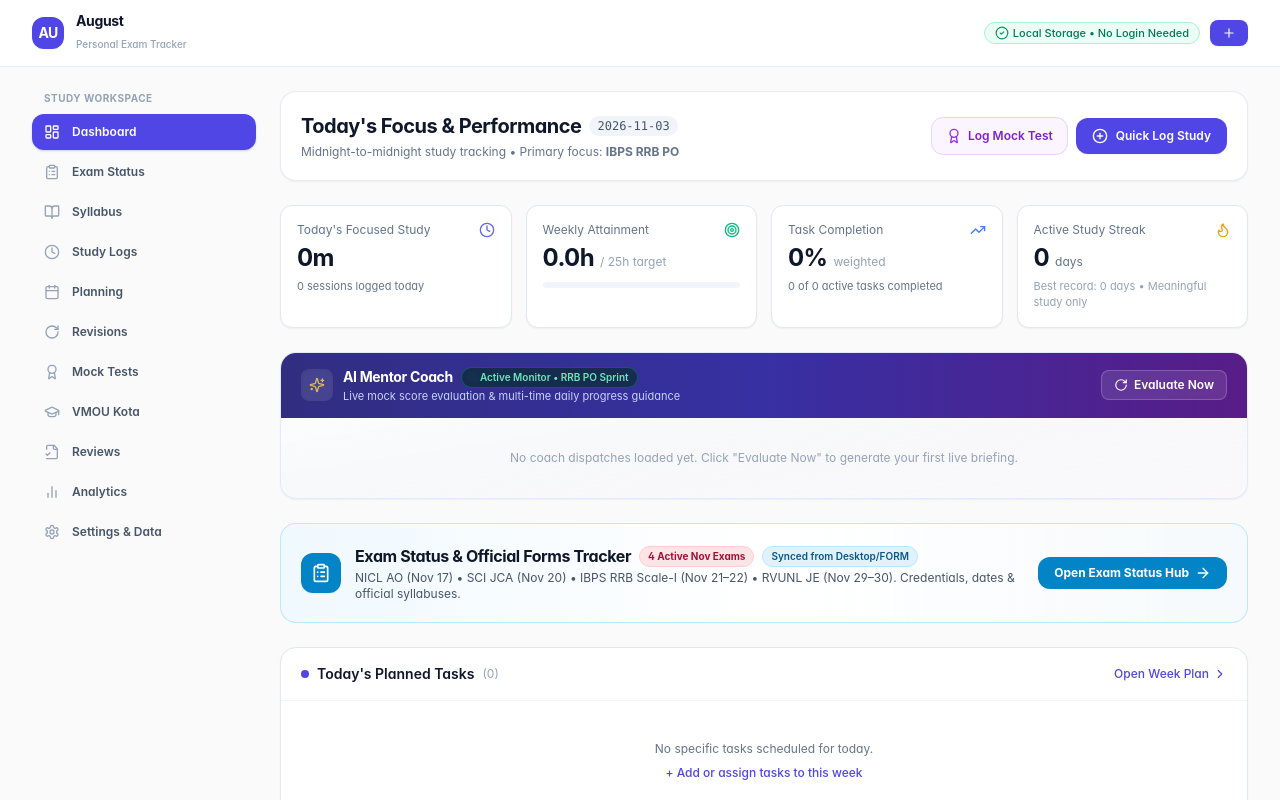
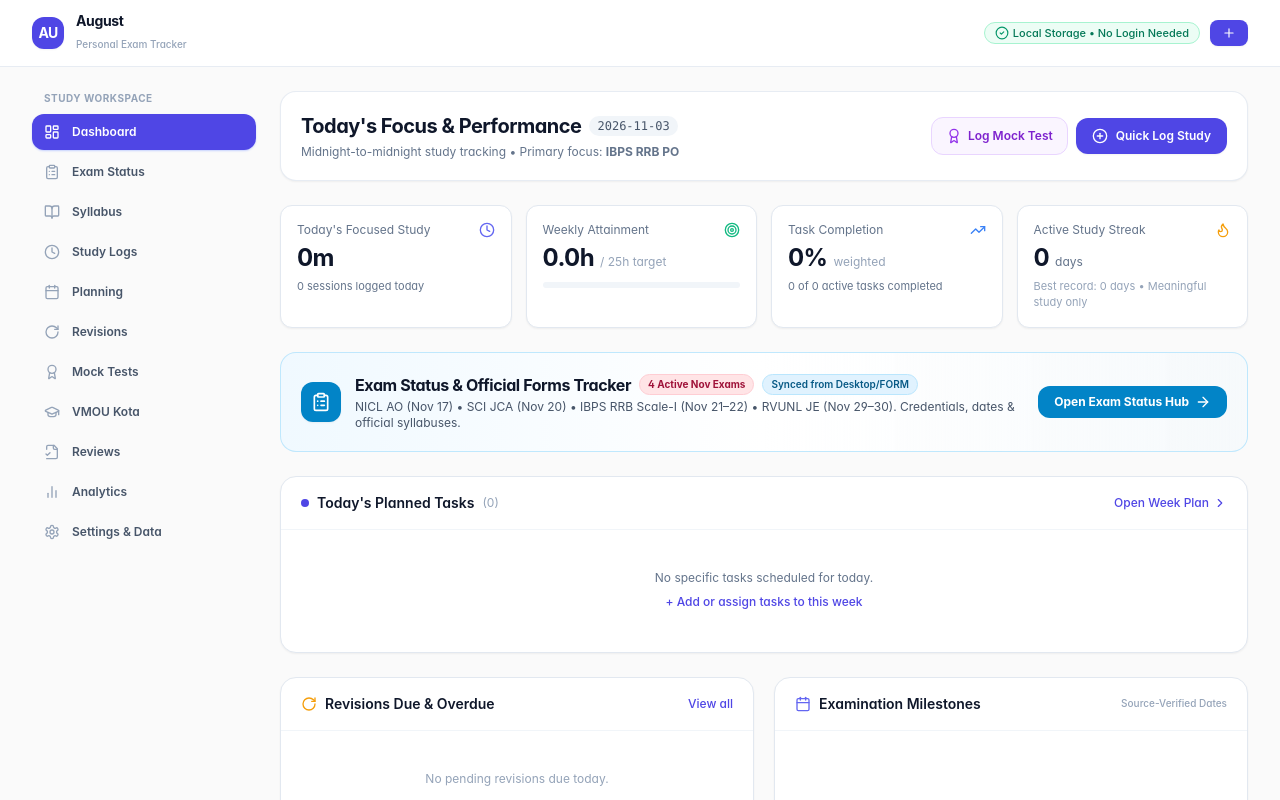
Before and after one commit to vishalsinghshekhawat18-glitch/august, a React (Vite) app: page / in a window 1280 px wide. Shown: the top 800 px of the page. Built offline with nearby package versions, Linux system fonts and the light colour scheme.

Commit message:
refactor(dashboard): remove AI Mentor Coach box to restore clean viewport

```diff
--- a/src/views/DashboardView.tsx
+++ b/src/views/DashboardView.tsx
@@ -49,7 +49,6 @@ import {
 import { calculateWeightedCompletion } from '../services/planning';
 import { CompleteRevisionModal } from '../components/CompleteRevisionModal';
 import { AnalyzeMockModal } from '../components/AnalyzeMockModal';
-import { MentorCoachCorner } from '../components/MentorCoachCorner';
 import { LiveMockFeedbackModal } from '../components/LiveMockFeedbackModal';
 import { EditStudyLogModal } from '../components/EditStudyLogModal';
 import { coachService } from '../services/coachService';
@@ -474,17 +473,6 @@ export const DashboardView: React.FC<DashboardViewProps> = ({ onOpenQuickAdd, on
         </div>
       </div>
 
-      {/* AI Mentor Coach Hub & Live Commentary */}
-      <MentorCoachCorner
-        todayFocusedMinutes={todayFocusedMinutes}
-        streak={currentStreak}
-        weeklyActualMinutes={weeklyActualMinutes}
-        weeklyTargetHours={weeklyTargetHours}
-        dueRevisionsCount={dueRevisions.length}
-        recentMocks={mockTests}
-        currentPlanTasks={weeklyTasks}
-        onDispatchUpdated={loadDashboardData}
-      />
 
       {/* Official Form & Exam Status Tracking Hub Banner */}
       <div className="bg-gradient-to-r from-sky-50 via-white to-sky-50/40 border border-sky-200/90 rounded-2xl p-4 sm:p-5 shadow-xs flex flex-col sm:flex-row sm:items-center justify-between gap-4">
```
